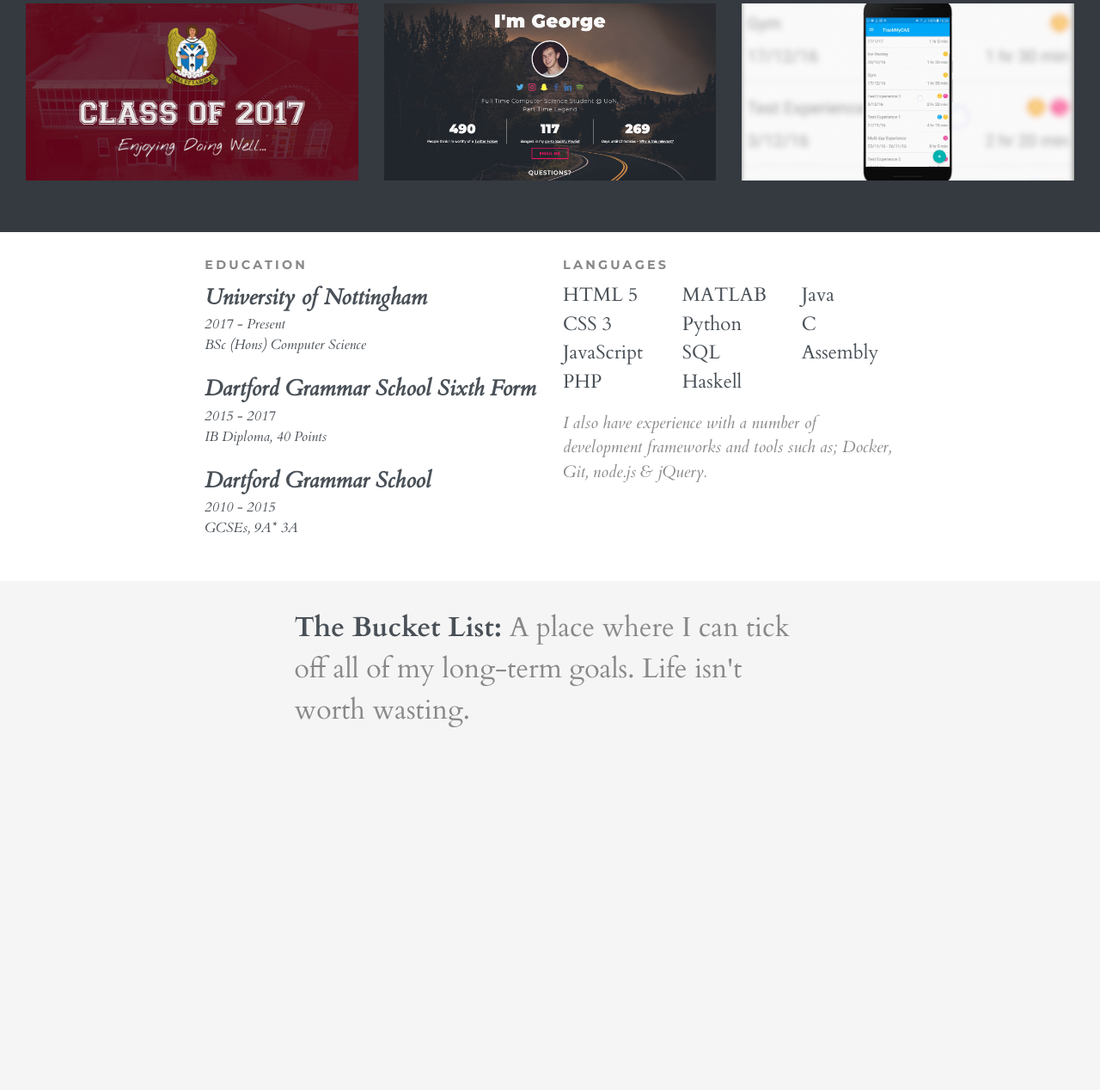
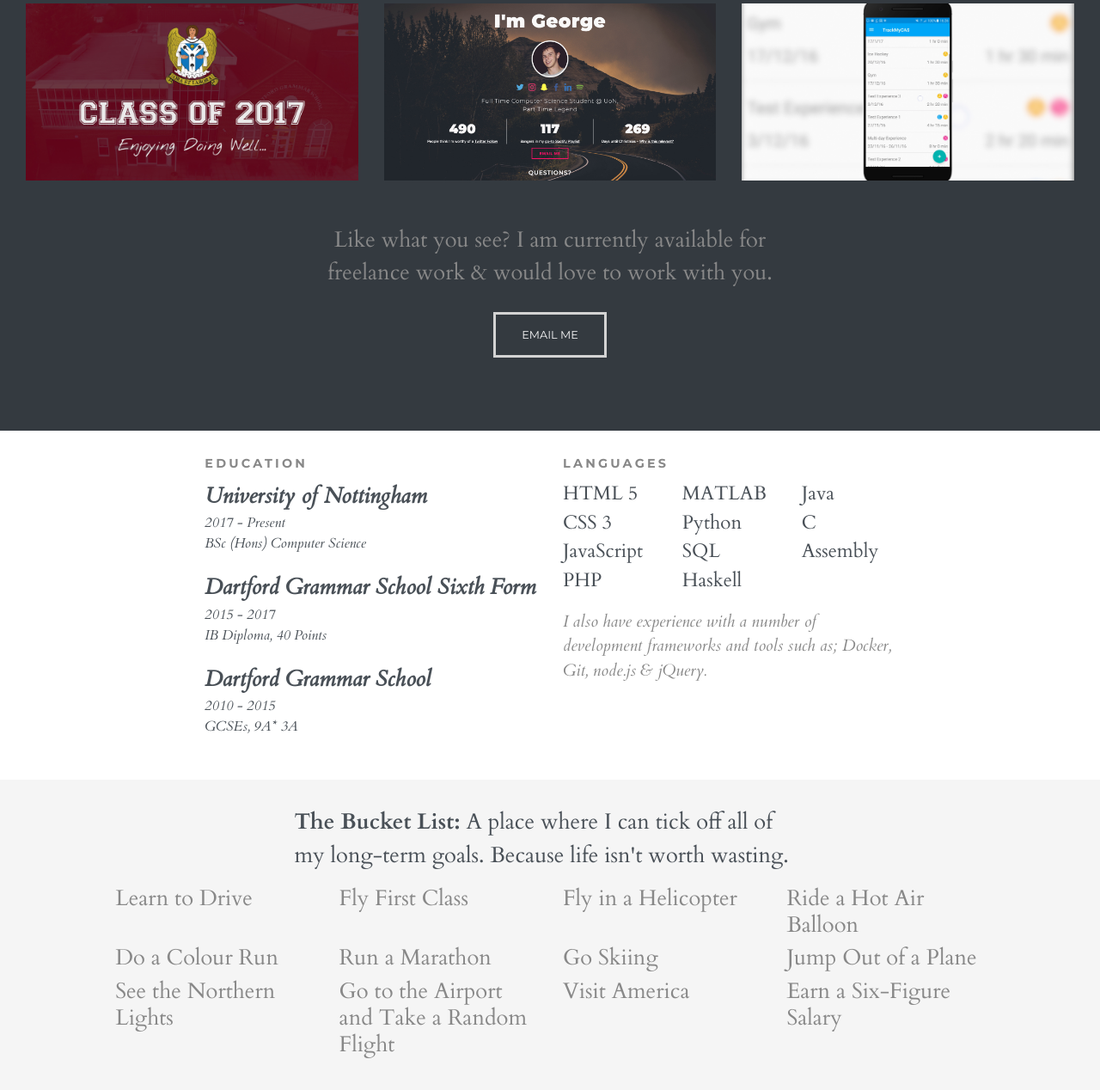
Before and after one commit to george1410/personal-site, a PHP site: page / in a window 1280 px wide. Shown: the part 1304-2572 px from the top of the page at 86% size. Before the commit the page ends 2150 px from the top, so only its background shows below. Run offline with PHP 8.4, Linux system fonts and the light colour scheme; some libraries are stand-ins or nearby versions.

Commit message:
added bucket list content and portfolio cta

```diff
--- a/index.php
+++ b/index.php
@@ -92,6 +92,12 @@
                 </a>
             </div>
         </div>
+        <div class="row justify-content-center">
+            <div class="col-md-6 text-center">
+                <p class="text-center">Like what you see? I am currently available for freelance work & would love to work with you.</p>
+                <a class="btn btn-outline-dark intro-btn-light" href="mailto:hello@georgemccarron.com">Email me</a>
+            </div>
+        </div>
     </div>
     <div class="container-full padder">
         <div class="row justify-content-center">
@@ -153,7 +159,25 @@
     <div class="bucket container-full">
         <div class="row justify-content-center">
             <div class="col-md-6">
-                <p><strong>The Bucket List:</strong> A place where I can tick off all of my long-term goals. Life isn't worth wasting.</p>
+                <p><strong>The Bucket List:</strong> A place where I can tick off all of my long-term goals. Because life isn't worth wasting.</p>
+            </div>
+        </div>
+        <div class="row justify-content-center">
+            <div class="col-md-10">
+                <div class="row">
+                    <div class="col-md-3"><h3>Learn to Drive</h3></div>
+                    <div class="col-md-3"><h3>Fly First Class</h3></div>
+                    <div class="col-md-3"><h3>Fly in a Helicopter</h3></div>
+                    <div class="col-md-3"><h3>Ride a Hot Air Balloon</h3></div>
+                    <div class="col-md-3"><h3>Do a Colour Run</h3></div>
+                    <div class="col-md-3"><h3>Run a Marathon</h3></div>
+                    <div class="col-md-3"><h3>Go Skiing</h3></div>
+                    <div class="col-md-3"><h3>Jump Out of a Plane</h3></div>
+                    <div class="col-md-3"><h3>See the Northern Lights</h3></div>
+                    <div class="col-md-3"><h3>Go to the Airport and Take a Random Flight</h3></div>
+                    <div class="col-md-3"><h3>Visit America</h3></div>
+                    <div class="col-md-3"><h3>Earn a Six-Figure Salary</h3></div>
+                </div>
             </div>
         </div>
     </div>
--- a/style.css
+++ b/style.css
@@ -31,7 +31,7 @@ h2 {
     color: #495057;
 }
 
-.intro-btn {
+.intro-btn, .intro-btn-light {
     border-radius: 0px;
     border: #d3d3d3 solid 3px;
     font-family: 'Montserrat', sans-serif;
@@ -47,6 +47,17 @@ h2 {
 .intro-btn:hover {
     background: #495057;
     border: #495057 solid 3px;
+}
+
+.intro-btn-light {
+    border-color: #d3d3d3;
+    color: #f5f5f5;
+}
+
+.intro-btn-light:hover {
+    border: #d3d3d3 solid 3px;
+    background: #d3d3d3;
+    color: #343a40;
 }
 
 .projects, .bucket {
@@ -165,12 +176,12 @@ h2 {
     font-style: italic
 }
 
-.bucket p {
+.bucket h3, p {
     font-family: 'Cardo', serif;
-    font-size: 2rem;
+    font-size: 1.6rem;
     color: #888888;
 }
 
-.bucket p strong {
+.bucket p {
     color: #495057;
 }
```
